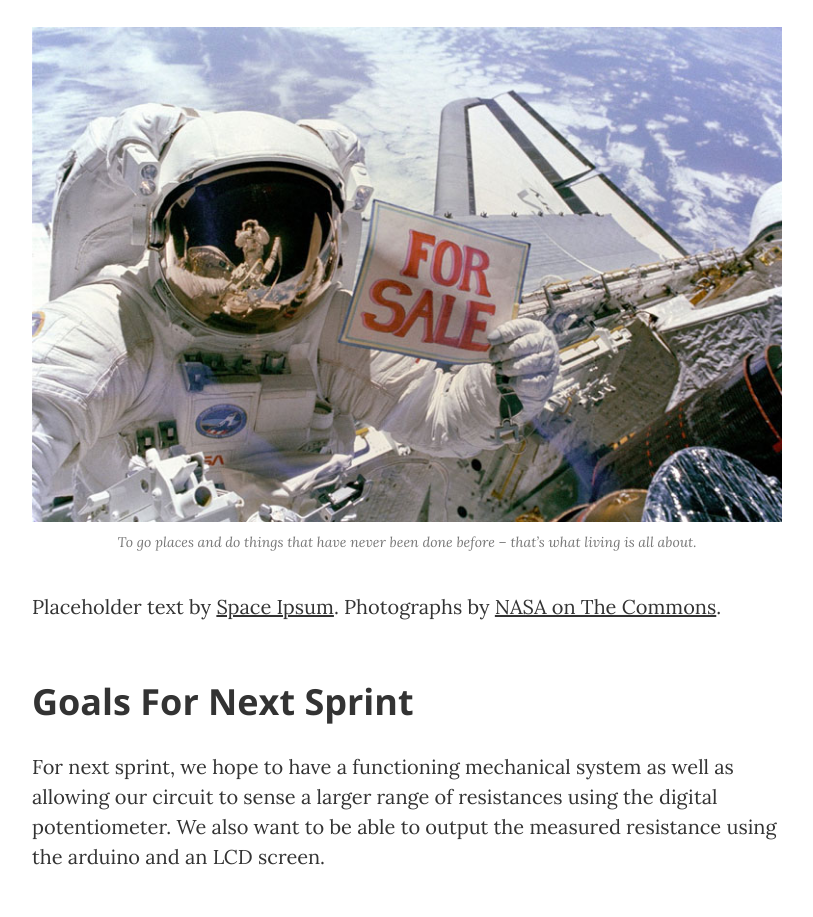
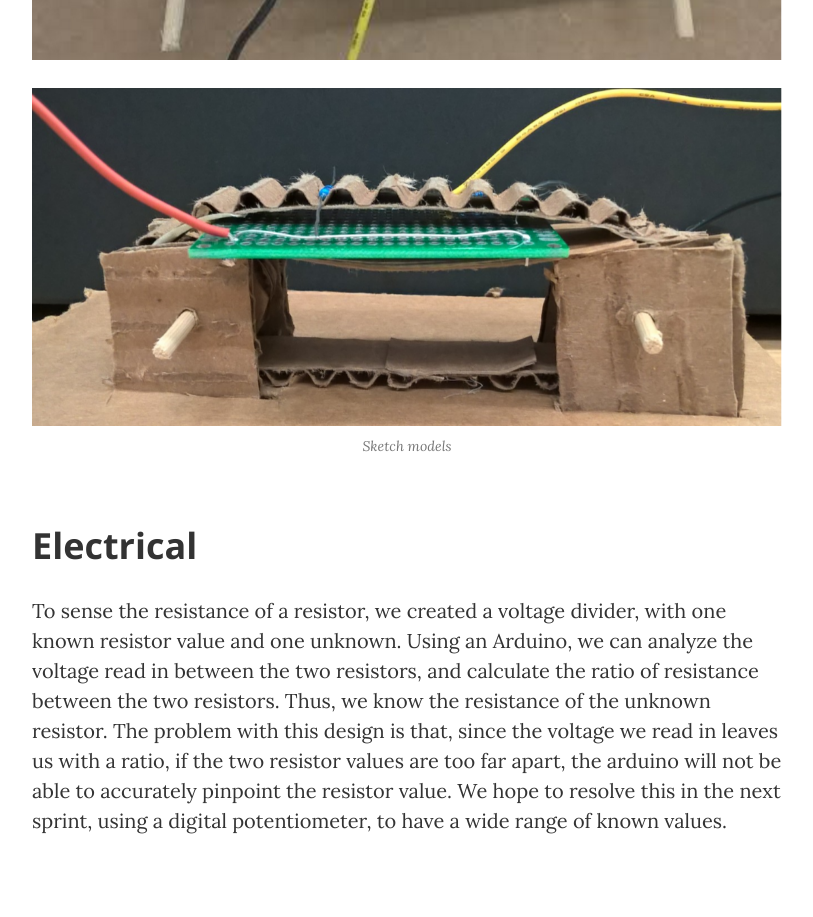
Before and after one commit to umadesai/TheResistance, a website: page bootstrap-website/sprint1.html in a window 1280 px wide. Shown: the part 1355-2272 px from the top of the page, without its empty margins (233-1046 px from the left). Drawn offline with nearby package versions, Linux system fonts and the light colour scheme.

Commit message:
pics for sprint 1!

```diff
--- a/bootstrap-website/sprint1.html
+++ b/bootstrap-website/sprint1.html
@@ -95,22 +95,27 @@
 
                     <h2 class="section-heading">Mechanical</h2>
 
+                    <a href="#">
+                        <img class="img-responsive" src="img/sprint1/sketchmodel.png" alt="" >
+                    </a>
+                    <br>
+                    <a href="#">
+                        <img class="img-responsive" src="img/sprint1/sketchmodel2.png" alt="">
+                    </a>
+                    <span class="caption text-muted">Sketch models</span>
 
                     <h2 class="section-heading">Electrical</h2>
 
-                    <p>To sense the resistance of a resistor, we created a voltage divider, with one known resistor value and one unknown. By analyzing (using an arduino) the voltage read in between the two resistors, we can calculate the ratio of resistance between the two resistors, and thus, we know the resistance of the unknown resistor. The problem with this design is that, since the voltage we read in leaves us with a ratio, if the two resistor values are too far apart, the arduino will not be able to accurately pinpoint the resistor value. We hope to resolve this in the next sprint, using a digital potentiometer, to have a wide range of known values.</p>
+                    <p>To sense the resistance of a resistor, we created a voltage divider, with one known resistor value and one unknown. Using an Arduino, we can analyze the voltage read in between the two resistors, and calculate the ratio of resistance between the two resistors. Thus, we know the resistance of the unknown resistor. The problem with this design is that, since the voltage we read in leaves us with a ratio, if the two resistor values are too far apart, the arduino will not be able to accurately pinpoint the resistor value. We hope to resolve this in the next sprint, using a digital potentiometer, to have a wide range of known values.</p>
 
                     <a href="#">
-                        <img class="img-responsive" src="img/post-sample-image.jpg" alt="">
+                        <img class="img-responsive" src="img/sprint1/circuitdiagram.png" alt="">
                     </a>
-                    <span class="caption text-muted">To go places and do things that have never been done before – that’s what living is all about.</span>
-
-
-                    <p>Placeholder text by <a href="http://spaceipsum.com/">Space Ipsum</a>. Photographs by <a href="https://www.flickr.com/photos/nasacommons/">NASA on The Commons</a>.</p>
+                    <span class="caption text-muted">Current circuit diagram</span>
 
                     <h2 class="section-heading">Goals For Next Sprint</h2>
 
-                    <p>For next sprint, we hope to have a functioning mechanical system as well as allowing our circuit to sense a larger range of resistances using the digital potentiometer. We also want to be able to output the measured resistance using the arduino and an LCD screen.
+                    <p>For next sprint, we hope to prototype our mechanical system more as well as coming up with other possible mechanical designs. We also want to include the digital potentiometer into out electrical design, and output the measured resistance using the Arduino and an LCD screen.
                 </div>
             </div>
         </div>
```
Also changed, not shown: bootstrap-website/img/sprint1/circuitdiagram.png (added), bootstrap-website/img/sprint1/sketchmodel.png (added), bootstrap-website/img/sprint1/sketchmodel2.png (added).
